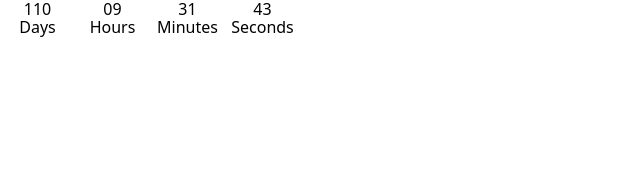
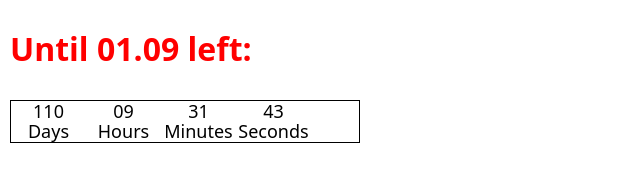
Before and after one commit to o-dorosh/goit-js-hw-11-timer, a website built with Parcel: page src/index.html in a window 1280 px wide. Shown: the whole page, without its empty margins (0-640 px from the left). Built offline with nearby package versions, Linux system fonts and the light colour scheme.

Commit message:
add some styles

```diff
--- a/src/index.html
+++ b/src/index.html
@@ -13,6 +13,7 @@
     <link rel="stylesheet" href="styles.css">
   </head>
   <body>
+    <h1 class="title" id="title"></h1>
     <div class="timer" id="timer-1">
       <div class="field">
         <span class="value" data-value="days">11</span>
--- a/src/index.js
+++ b/src/index.js
@@ -2,14 +2,16 @@ const refs = {
     days: document.querySelector('[data-value="days"]'),
     hours: document.querySelector('[data-value="hours"]'),
     mins: document.querySelector('[data-value="mins"]'),
-    secs: document.querySelector('[data-value="secs"]')
+    secs: document.querySelector('[data-value="secs"]'),
+    title: document.querySelector('.title')
  }
 
  class CountdownTimer {
     constructor({targetDate}) {
         this.targetDate = targetDate;
 
-        this.init()
+        this.init();
+        this.dateNow()
     }
 
     startTimerBack() {
@@ -25,13 +27,21 @@ const refs = {
         }, 1000)
     }
 
+    dateNow() {
+        const today = this.targetDate;
+        const dd = String(today.getDate()).padStart(2, '0');
+        const mm = String(today.getMonth() + 1).padStart(2, '0'); //January is 0!
+
+       // document.write(today);
+        refs.title.textContent = `Until ${dd}.${mm} left:`
+    }
+
     init() {
         const currentTime = Date.now()
         const deltaTime =  this.targetDate - currentTime;
         const time = this.getTimeComponents(deltaTime);
         this.updateTimer(time);
     }
-
 
     getTimeComponents(time) {
         const days = Math.floor(time / (1000 * 60 * 60 * 24));
--- a/src/styles.css
+++ b/src/styles.css
@@ -1,5 +1,8 @@
 .timer {
+    margin: 10px;
     display: flex;
+    border: 1px solid;
+    width: 350px;
 }
 
 .field {
@@ -8,4 +11,11 @@
     align-items: center;
 
     width: 75px;
+
+    font-size: large;
 }
+
+.title {
+    padding: 10px;
+    color: red;
+}
```
